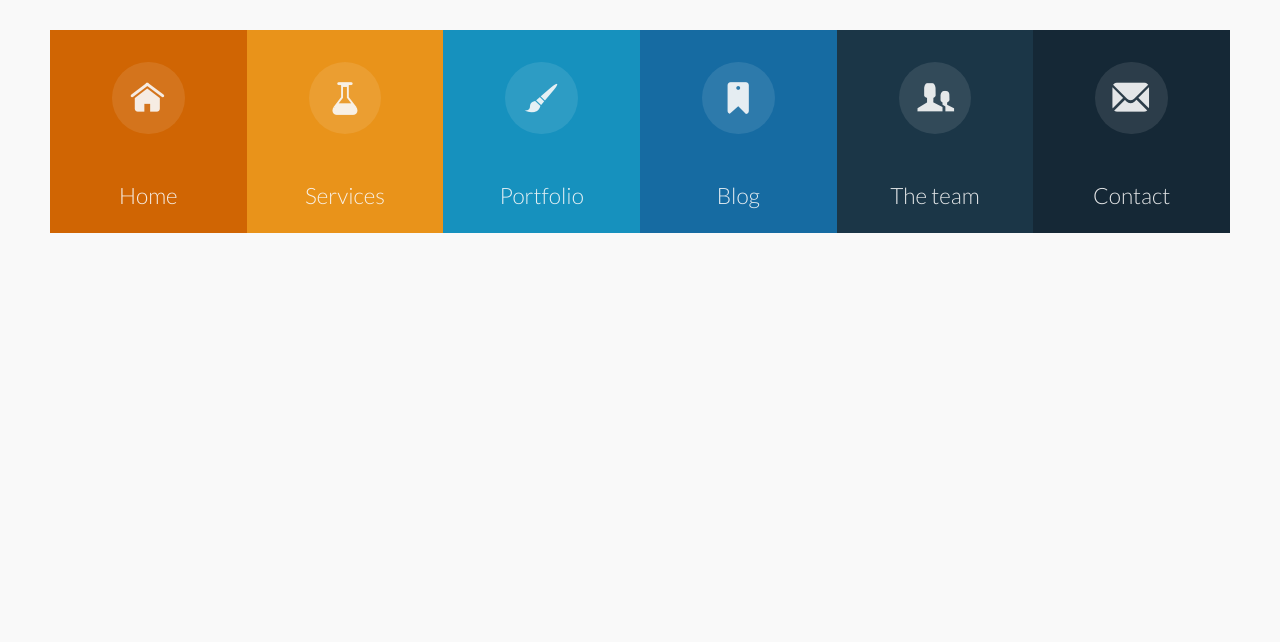
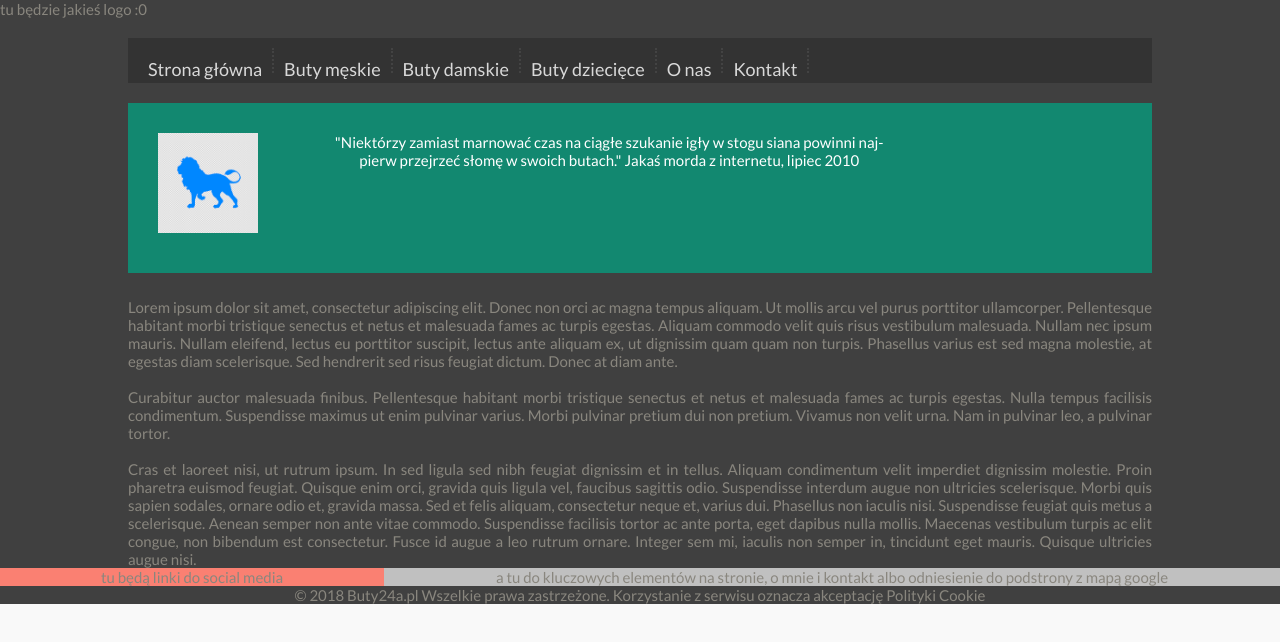
Before and after one commit to szpaqo/buty24pl, a plain HTML site: page index.html in a window 1280 px wide. Drawn offline with Linux system fonts and the light colour scheme.

Commit message:
aktualizacja

```diff
--- a/css/styles.css
+++ b/css/styles.css
@@ -1,20 +1,90 @@
-.container-main-page
+.container
  {
-     height: 40px;
-     background-color: royalblue;
+    width: 100%;
+    background-color: #404040;
+    font-family: 'Lato', sans-serif;
  }
-.container-column1
+.header
 {
-    height: 40px;
-    background-color: beige  !important;
+    color: white !important;
+    margin-top: 20px;
+    font-weight: 900;
 }
-.container-column2
+.menu
 {
-    height: 40px;
-    background-color: fuchsia !important;
+    width: 80%;
+    background-color: #303030;
+    margin-top: 20px;
+    color: #ffffff;
+    padding: 10px;
+    opacity: 0.8;
+    margin-left: auto;
+    margin-right: auto;
 }
-.container-column3
+.option
 {
-    height: 40px;
-    background-color: salmon !important;
+    float:left;
+    min-width: 50px;
+    height: 25px;
+    font-size: 18px;
+    padding: 10px;
+    border-right: 2px dotted #444444;
+
 }
+.option:hover
+{
+    background-color: #000000;
+    cursor: pointer;
+}
+.slider
+{
+    width: 80%;
+    background-color: #128870;
+    color: white;
+    padding: 10px;
+    margin-top: 20px;
+    margin-bottom: 25px;
+    height: 170px;
+    margin-left: auto;
+    margin-right: auto;
+}
+#sliderL
+{
+    float:left;
+    padding: 20px;
+    width: 170px;
+}
+#sliderR
+{
+    float:left;
+    text-align: center;
+    width: 60%;
+    padding: 20px;
+    font-size 20px;
+}
+.body
+{
+    width: 80%;
+    margin-left: auto;
+    margin-right: auto;
+    text-align: justify;
+}
+.link1
+{
+    width: 30%;
+    background-color: salmon;
+    float: left;
+    text-align: center;
+}
+.link2
+{
+    width: 70%;
+    background-color: silver;
+    float: left;
+    text-align: center;
+}
+.footer
+{
+    clear: both;
+    text-align: center;
+}
--- a/index.html
+++ b/index.html
@@ -4,74 +4,119 @@
 	<meta charset="UTF-8" />
 	<meta http-equiv="X-UA-Compatible" content="IE=edge,chrome=1">
 	<meta name="viewport" content="width=device-width, initial-scale=1.0">
-	<title>Responsive Retina-Friendly Menu</title>
-	<meta name="description" content="Responsive Retina-Friendly Menu with different, size-dependent layouts" />
-	<meta name="keywords" content="responsive menu, retina-ready, icon font, media queries, css3, transition, mobile" />
-	<meta name="author" content="Codrops" />
+	<title>Buty24.pl - najlepsze buty na rynku!</title>
+	<meta name="description" content="Najlepsze marki u nas zawsze najtaniej!" />
+	<meta name="keywords" content="buty, buty męskie, buty damskie, buty zimowe, buty letnie, kozaki, klapki" />
 	<link rel="shortcut icon" href="../favicon.ico">
+	<link rel="stylesheet" href="./css/styles.css" />
 	<link rel="stylesheet" type="text/css" href="css/default.css" />
 	<link rel="stylesheet" type="text/css" href="css/component.css" />
 	<script src="js/modernizr.custom.js"></script>
+	<link href="https://fonts.googleapis.com/css?family=Lato:400,900&amp;subset=latin-ext" rel="stylesheet">
 </head>
 
 <body>
-<div class="main">
-	<div class="container-fluid">
-	<nav id="menu" class="nav">
-		<ul>
-			<li>
-				<a href="#">
-								<span class="icon">
-									<i aria-hidden="true" class="icon-home"></i>
-								</span>
-					<span>Home</span>
-				</a>
-			</li>
-			<li>
-				<a href="#">
-								<span class="icon">
-									<i aria-hidden="true" class="icon-services"></i>
-								</span>
-					<span>Services</span>
-				</a>
-			</li>
-			<li>
-				<a href="#">
-								<span class="icon">
-									<i aria-hidden="true" class="icon-portfolio"></i>
-								</span>
-					<span>Portfolio</span>
-				</a>
-			</li>
-			<li>
-				<a href="#">
-								<span class="icon">
-									<i aria-hidden="true" class="icon-blog"></i>
-								</span>
-					<span>Blog</span>
-				</a>
-			</li>
-			<li>
-				<a href="#">
-								<span class="icon">
-									<i aria-hidden="true" class="icon-team"></i>
-								</span>
-					<span>The team</span>
-				</a>
-			</li>
-			<li>
-				<a href="#">
-								<span class="icon">
-									<i aria-hidden="true" class="icon-contact"></i>
-								</span>
-					<span>Contact</span>
-				</a>
-			</li>
-		</ul>
-	</nav>
+<div class="container">
+	<div id="header">
+		tu będzie jakieś logo :0
+	</div>
+
+	<!--Poniżej div dla rozwijanego menu-->
+	<!--<div class="main">-->
+		<!--<div class="container-fluid">-->
+		<!--<nav id="menu" class="nav">-->
+			<!--<ul>-->
+				<!--<li>-->
+					<!--<a href="">-->
+									<!--<span class="icon">-->
+										<!--<i aria-hidden="true" class="icon-home"></i>-->
+							<!--</span>-->
+						<!--<span>Strona gówna</span>-->
+					<!--</a>-->
+				<!--</li>-->
+				<!--<li>-->
+					<!--<a href="./pages/man_shoes.html">-->
+									<!--<span class="icon">-->
+										<!--<i aria-hidden="true" class="icon-services"></i>-->
+									<!--</span>-->
+						<!--<span>buty męskie</span>-->
+					<!--</a>-->
+				<!--</li>-->
+				<!--<li>-->
+					<!--<a href="#">-->
+									<!--<span class="icon">-->
+										<!--<i aria-hidden="true" class="icon-portfolio"></i>-->
+									<!--</span>-->
+						<!--<span>Portfolio</span>-->
+					<!--</a>-->
+				<!--</li>-->
+				<!--<li>-->
+					<!--<a href="#">-->
+									<!--<span class="icon">-->
+										<!--<i aria-hidden="true" class="icon-blog"></i>-->
+									<!--</span>-->
+						<!--<span>Blog</span>-->
+					<!--</a>-->
+				<!--</li>-->
+				<!--<li>-->
+					<!--<a href="#">-->
+									<!--<span class="icon">-->
+										<!--<i aria-hidden="true" class="icon-team"></i>-->
+									<!--</span>-->
+						<!--<span>The team</span>-->
+					<!--</a>-->
+				<!--</li>-->
+				<!--<li>-->
+					<!--<a href="#">-->
+									<!--<span class="icon">-->
+										<!--<i aria-hidden="true" class="icon-contact"></i>-->
+									<!--</span>-->
+						<!--<span>Contact</span>-->
+					<!--</a>-->
+				<!--</li>-->
+			<!--</ul>-->
+		<!--</nav>-->
+	<!--</div>-->
+	<!--</div>-->
+<div class="container-fluid">
+	<div class="menu">
+		<div class="option">Strona główna</div>
+		<div class="option">Buty męskie</div>
+		<div class="option">Buty damskie</div>
+		<div class="option">Buty dziecięce</div>
+		<div class="option">O nas</div>
+		<div class="option">Kontakt</div>
+		<div style="clear:both"></div>
+	</div>
 </div>
+	<div class="slider">
+		<div id="sliderL">
+			<img src="./images/lew.png" width="100" height="100"/>
+		</div>
+		<div id="sliderR">"Niektórzy za­miast mar­no­wać czas na ciągłe szu­kanie igły w sto­gu siana po­win­ni naj­pierw przej­rzeć słomę w swoich butach." Jakaś morda z internetu, lipiec 2010</div>
+		<div style="clear:both"></div>
+	</div>
+
+	<div class="body">
+		Lorem ipsum dolor sit amet, consectetur adipiscing elit. Donec non orci ac magna tempus aliquam. Ut mollis arcu vel purus porttitor ullamcorper. Pellentesque habitant morbi tristique senectus et netus et malesuada fames ac turpis egestas. Aliquam commodo velit quis risus vestibulum malesuada. Nullam nec ipsum mauris. Nullam eleifend, lectus eu porttitor suscipit, lectus ante aliquam ex, ut dignissim quam quam non turpis. Phasellus varius est sed magna molestie, at egestas diam scelerisque. Sed hendrerit sed risus feugiat dictum. Donec at diam ante.
+		<br/><br/>
+		Curabitur auctor malesuada finibus. Pellentesque habitant morbi tristique senectus et netus et malesuada fames ac turpis egestas. Nulla tempus facilisis condimentum. Suspendisse maximus ut enim pulvinar varius. Morbi pulvinar pretium dui non pretium. Vivamus non velit urna. Nam in pulvinar leo, a pulvinar tortor.
+		<br/><br/>
+		Cras et laoreet nisi, ut rutrum ipsum. In sed ligula sed nibh feugiat dignissim et in tellus. Aliquam condimentum velit imperdiet dignissim molestie. Proin pharetra euismod feugiat. Quisque enim orci, gravida quis ligula vel, faucibus sagittis odio. Suspendisse interdum augue non ultricies scelerisque. Morbi quis sapien sodales, ornare odio et, gravida massa. Sed et felis aliquam, consectetur neque et, varius dui. Phasellus non iaculis nisi. Suspendisse feugiat quis metus a scelerisque. Aenean semper non ante vitae commodo. Suspendisse facilisis tortor ac ante porta, eget dapibus nulla mollis. Maecenas vestibulum turpis ac elit congue, non bibendum est consectetur. Fusce id augue a leo rutrum ornare. Integer sem mi, iaculis non semper in, tincidunt eget mauris. Quisque ultricies augue nisi.
+	</div>
+
+	<div class="link1">
+		tu będą linki do social media
+	</div>
+
+	<div class="link2">
+		a tu do kluczowych elementów na stronie, o mnie i kontakt albo odniesienie do podstrony z mapą google
+	</div>
+
+	<div class="footer">
+		&copy; 2018 Buty24a.pl Wszelkie prawa zastrzeżone. Korzystanie z serwisu oznacza akceptację Polityki Cookie
+	</div>
 </div>
-
 
 </body>
 <script>
```
Also changed, not shown: images/lew.png (added).
